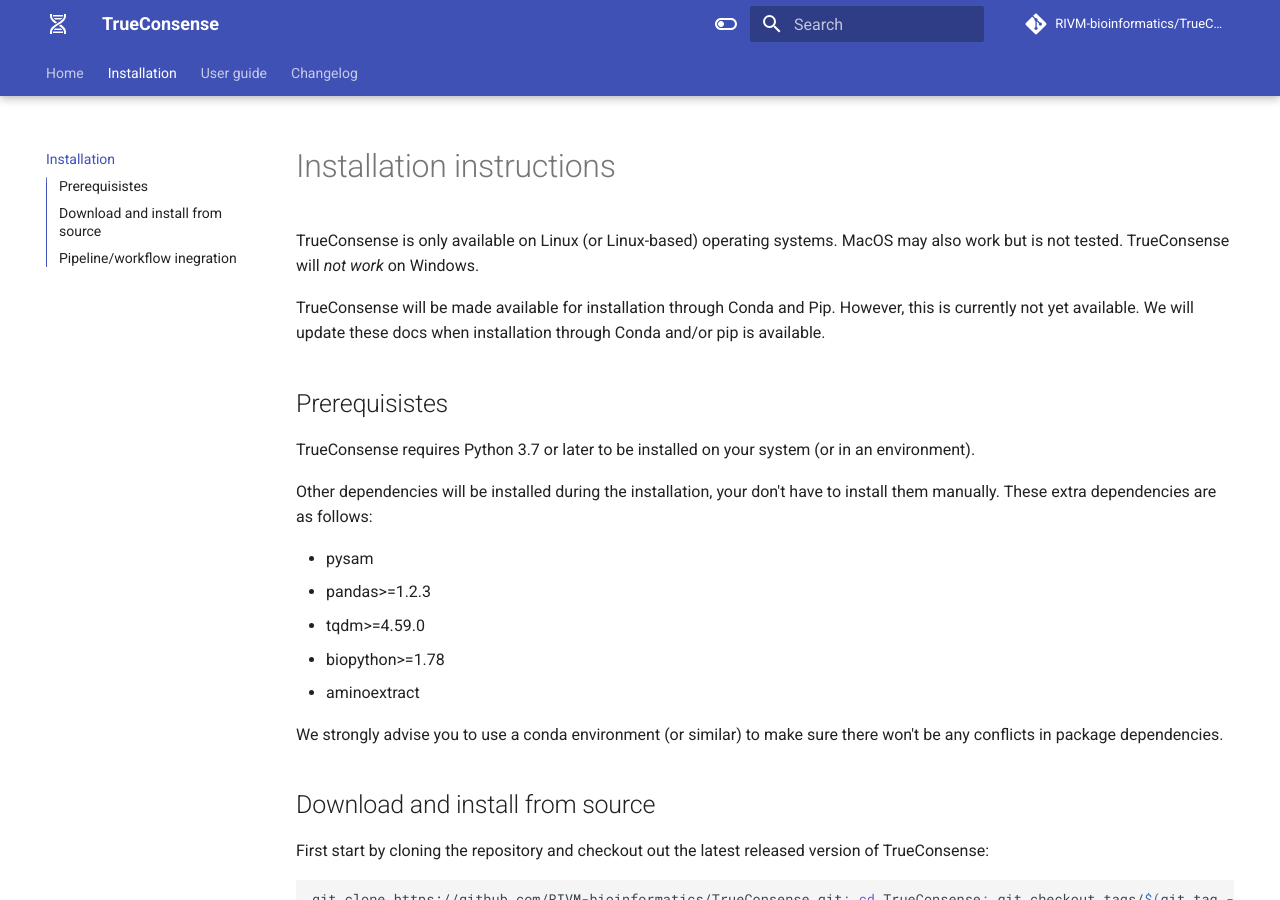
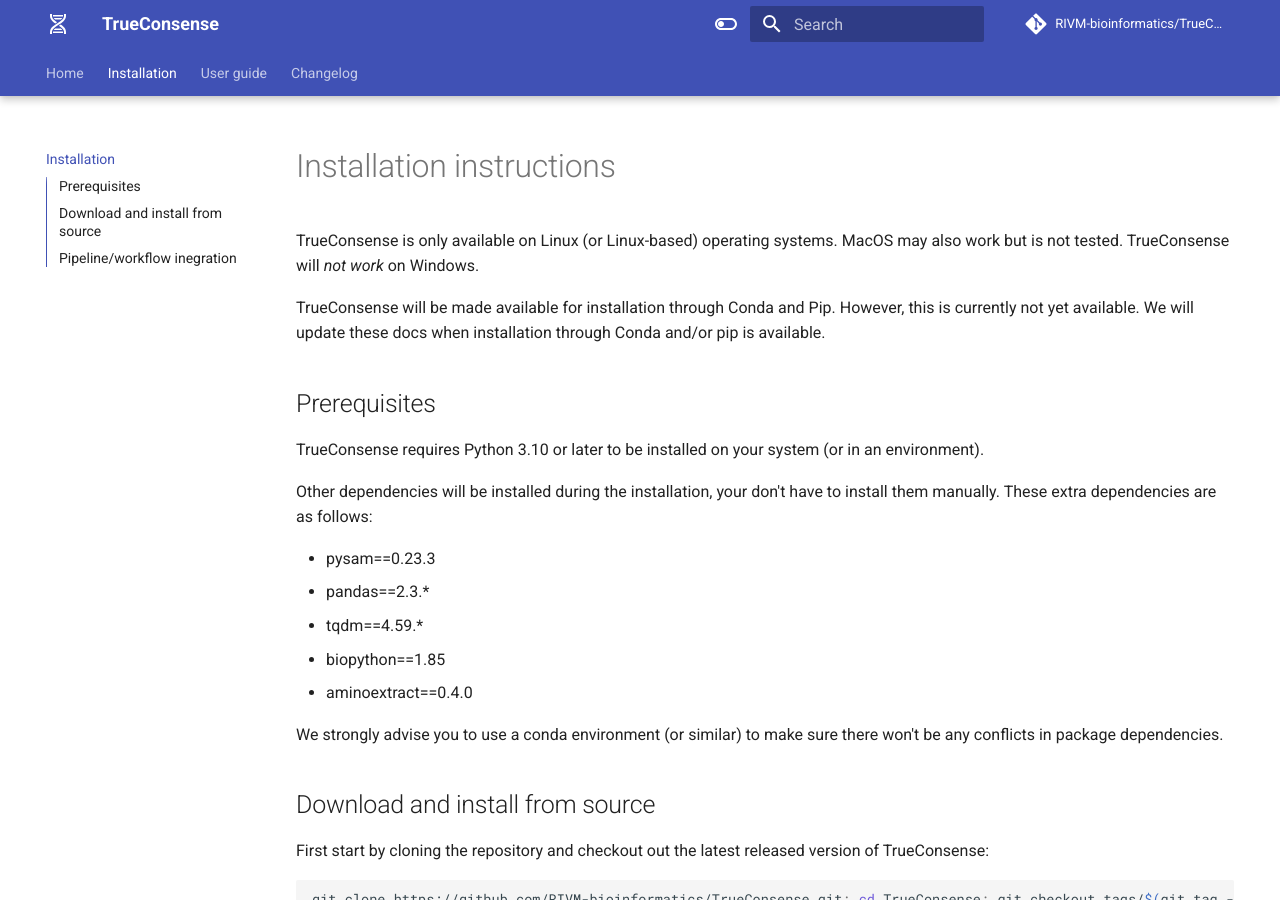
Before and after one commit to RIVM-bioinformatics/TrueConsense, an MkDocs documentation site: the page built from docs/installation.md, in a window 1280 px wide and 900 px high. Built offline with MkDocs 1.6.1 and Material for MkDocs 9.7.7, drawn with Linux system fonts in a browser that asks for light colours; comment, search, counter and statistics services are not loaded; the version menu is left out.

Commit message:
docs: minor changes to documentation

```diff
--- a/docs/installation.md
+++ b/docs/installation.md
@@ -5,17 +5,17 @@
 TrueConsense will be made available for installation through Conda and Pip. However, this is currently not yet available.
 We will update these docs when installation through Conda and/or pip is available.
 
-## Prerequisistes
+## Prerequisites
 
-TrueConsense requires Python 3.7 or later to be installed on your system (or in an environment).
+TrueConsense requires Python 3.10 or later to be installed on your system (or in an environment).
 
 Other dependencies will be installed during the installation, your don't have to install them manually. These extra dependencies are as follows:
 
-* pysam
-* pandas>=1.2.3
-* tqdm>=4.59.0
-* biopython>=1.78
-* aminoextract
+* pysam==0.23.3
+* pandas==2.3.*
+* tqdm==4.59.*
+* biopython==1.85
+* aminoextract==0.4.0
 
 We strongly advise you to use a conda environment (or similar) to make sure there won't be any conflicts in package dependencies.
 
```
